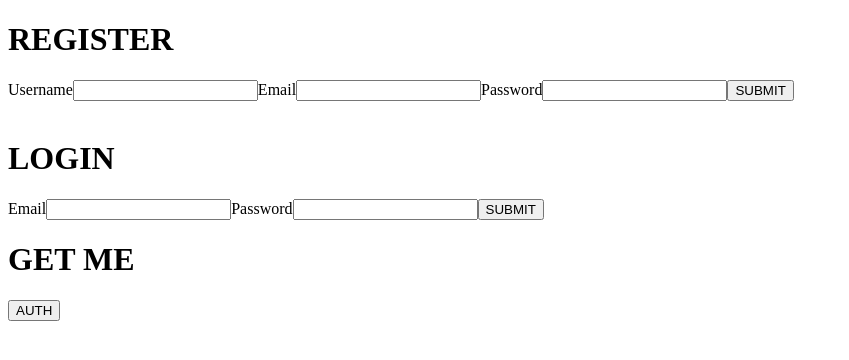
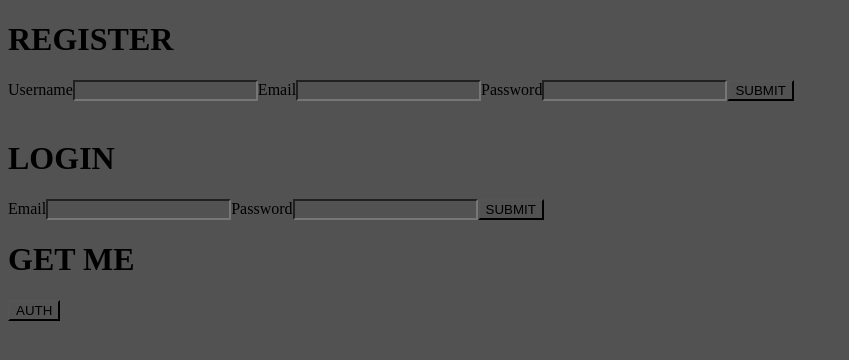
Before and after one commit to taste-advisor/taste-advisor, a Next.js app in the folder apps/taste-advisor-web/: page / in a window 1280 px wide. Shown: the top 360 px of the page, without its empty margins (0-849 px from the left). Built offline with nearby package versions, Linux system fonts and the light colour scheme.

Commit message:
feature(example): Change BG color (#1)

```diff
--- a/apps/taste-advisor-web/src/app/globals.scss
+++ b/apps/taste-advisor-web/src/app/globals.scss
@@ -0,0 +1,3 @@
+* {
+  background-color: #525252
+}
```
